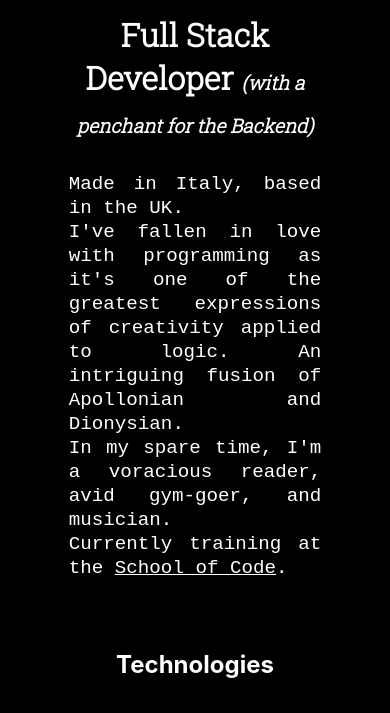
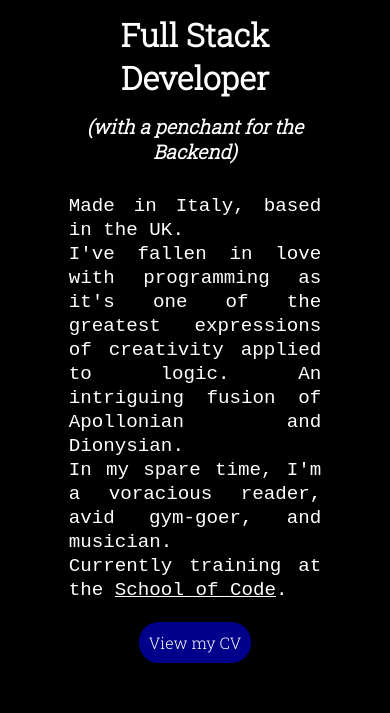
Before and after one commit to Antonio-Riccelli/portfolio, a React (Create React App) app: page / in a window 390 px wide. Shown: the part 537-1250 px from the top of the page. Built offline with nearby package versions, Linux system fonts and the light colour scheme; a web font is replaced by a local one.

Commit message:
added CV button

```diff
--- a/src/Components/AboutSection/index.js
+++ b/src/Components/AboutSection/index.js
@@ -16,6 +16,10 @@ export default function AboutSection() {
                 <p className={styles.parBio}>Currently training at the <a href="https://www.schoolofcode.co.uk/" className={styles["school-of-code"]}>School of Code</a>.</p>
 
             </section>
+
+            <section id="resumeWrapper" className={styles.resumeWrapper}>
+                <a href="https://drive.google.com/file/d/1Y_NYBAhwsxXYguoX4HZSlaX2wumOt7ye/view?usp=sharing" className={styles.cvButton} download target="_blank" rel="noreferrer">View my CV</a>
+            </section>
         </section>
 
 
--- a/src/Components/AboutSection/index.module.css
+++ b/src/Components/AboutSection/index.module.css
@@ -61,6 +61,25 @@
     margin-bottom: 20px;
 }
 
+.resumeWrapper {
+    margin: 20px;
+}
+
+.cvButton {
+    background-color: darkblue;
+    padding: 10px;
+    border-radius: 20px;
+    text-decoration: none;
+}
+
+.cvButton:hover {
+    outline: 2px solid lightcoral;
+}
+
+.cvButton:active {
+    background-color: blue;
+}
+
 /* MEDIA QUERIES */
 
 @media (min-width: 0)
@@ -96,13 +115,21 @@
         flex-direction: row;
     }
 
+    .inBrackets {
+        display: block;
+        margin-top: 15px;
+    }
+
 }
 
 @media (min-width: 577px) and (max-width: 768px) {
     .descriptionWrapper, .bio, .parBio, .aboutSection {
         width: 100%;
     }
-
+    .inBrackets {
+        display: block;
+        margin-top: 15px;
+    }
 
 }
 
```
